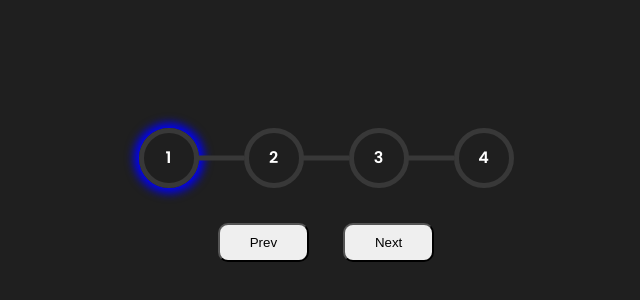
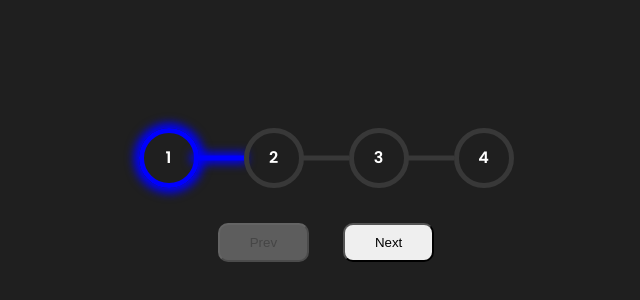
Before and after one commit to NeyleCM/Progress-Steps-N, a plain HTML site: page index.html in a window 1280 px wide. Shown: the part 188-488 px from the top of the page, without its empty margins (314-954 px from the left). Drawn offline with Linux system fonts and the light colour scheme.

Commit message:
Casi listo

```diff
--- a/index.html
+++ b/index.html
@@ -14,8 +14,8 @@
         <div class="number">4</div>
     </div>
     <div class="btns">
-        <button class="btn">Prev</button>
-        <button class="btn">Next</button>
+        <button class="btn" id="prev">Prev</button>
+        <button class="btn" id="next">Next</button>
     </div>
 </body>
 <script src="./script.js"></script>
--- a/script.js
+++ b/script.js
@@ -0,0 +1,33 @@
+const prevBtn = document.getElementById('prev');
+const nextBtn = document.getElementById('next');
+const steps = document.querySelectorAll('.number');
+let currentStep = 0; //inicia en el actual.
+
+
+//funcion para actualizar la linea de avance
+const updateMovingLine = () => {
+    steps.forEach((step, index) => {
+        index <= currentStep ? step.classList.add('active')   // Añade la clase "active" si el índice es menor o igual al paso actual
+        : step.classList.remove('active');//quita la clase "active" del actual.
+    })
+    //funcion que actualiza los botones (desabilita cuando es necesario)
+    prevBtn.disabled = currentStep === 0; // Desactiva "Prev" si estamos en el primer paso.
+    nextBtn.disabled = currentStep === steps.length - 1; // Desactiva "Next" si estamos en el último paso
+}
+//evento para avanzar.
+nextBtn.addEventListener('click', () => {
+    if (currentStep < steps.length -1 ) {
+        currentStep++;  //avanza al siguiente paso.
+        updateMovingLine(); // Actualiza el estado después de avanzar
+}
+});
+
+// Evento para retroceder
+prevBtn.addEventListener('click', () => {
+    if (currentStep > 0) {
+        currentStep--; // Retrocede al paso anterior
+        updateMovingLine(); // Actualiza el estado después de retroceder
+    }
+ });
+// Inicializa el estado
+updateMovingLine();
--- a/styles.css
+++ b/styles.css
@@ -76,6 +76,7 @@ body {
 	margin: 0 15px 0 15px;
 	padding: 10px 30px;
 	border-radius: 10px;
+	cursor: pointer;
   }
 
   .number {
@@ -98,10 +99,51 @@ body {
 	width: 100%; /* Ajusta este valor según la distancia entre los círculos */
 	height: 5px;
 	transform: translateY(-50%);
+	transition: background-color 0.3s ease, box-shadow 0.3s ease;
+	 /* Línea gris visible por defecto */
 }
+
 .number:last-child::after{
 	content: none;
 }
+
+/* Cambia la línea a azul solo si el círculo actual y todos los anteriores están activos */
+.number.active {
+    box-shadow: 0 0 10px 5px blue;
+    border-color: blue;
+}
 .number.active {
 	box-shadow: 0 0 10px 5px blue;
+	border-color: blue;
 }
+
+.number.active::after {
+    background-color: blue;
+    box-shadow: 0 0 10px 3px blue;
+}
+
+/*.number.active + .number::after,
+.number.active.active + .number::after {
+    background-color: blue;
+    box-shadow: 0 0 10px 3px blue;
+}
+
+.number.active {
+    box-shadow: 0 0 10px 5px blue;
+    border-color: blue;
+}
+ .number.active {
+	box-shadow: 0 0 10px 5px blue;
+	border-color: blue;
+}
+
+.number.active::after {
+    background-color: blue;
+    box-shadow: 0 0 10px 3px blue;
+}
+
+.number.active + .number::after {
+    background-color: blue;
+    box-shadow: 0 0 10px 3px blue;
+	}
+    /* Línea azul cuando el círculo está activo */
```
